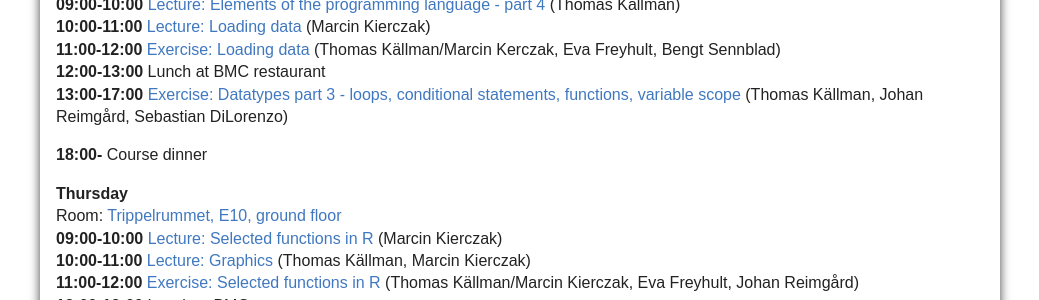
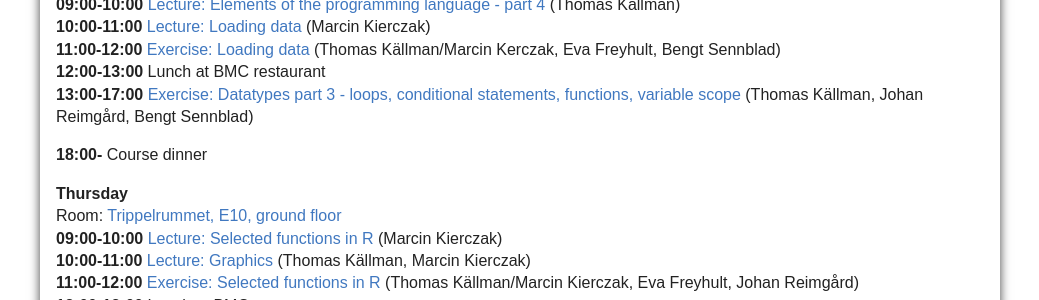
Before and after one commit to NBISweden/Rcourse, a Jekyll site: the page built from HT17Uppsala/index.md, in a window 1280 px wide. Shown: the part 1023-1323 px from the top of the page, without its empty margins (120-1159 px from the left). Built offline with Jekyll 4.4.1, drawn with Linux system fonts in a browser that asks for light colours.

Commit message:
updated schedule for Wed

```diff
--- a/HT17Uppsala/index.md
+++ b/HT17Uppsala/index.md
@@ -45,7 +45,7 @@ Room: [Trippelrummet, E10, ground floor](../files/bmc_map.jpg)<br>
 **10:00-11:00** [Lecture: Loading data](Lectures/...) (Marcin Kierczak)<br>
 **11:00-12:00** [Exercise: Loading data](Exercises/...) (Thomas Källman/Marcin Kerczak, Eva Freyhult, Bengt Sennblad)<br>
 **12:00-13:00** Lunch at BMC restaurant<br>
-**13:00-17:00** [Exercise: Datatypes part 3 - loops, conditional statements, functions, variable scope](Exercises/...) (Thomas Källman, Johan Reimgård, Sebastian DiLorenzo)<br>
+**13:00-17:00** [Exercise: Datatypes part 3 - loops, conditional statements, functions, variable scope](Exercises/...) (Thomas Källman, Johan Reimgård,  Bengt Sennblad)<br>
 
 **18:00-** Course dinner
 
```
